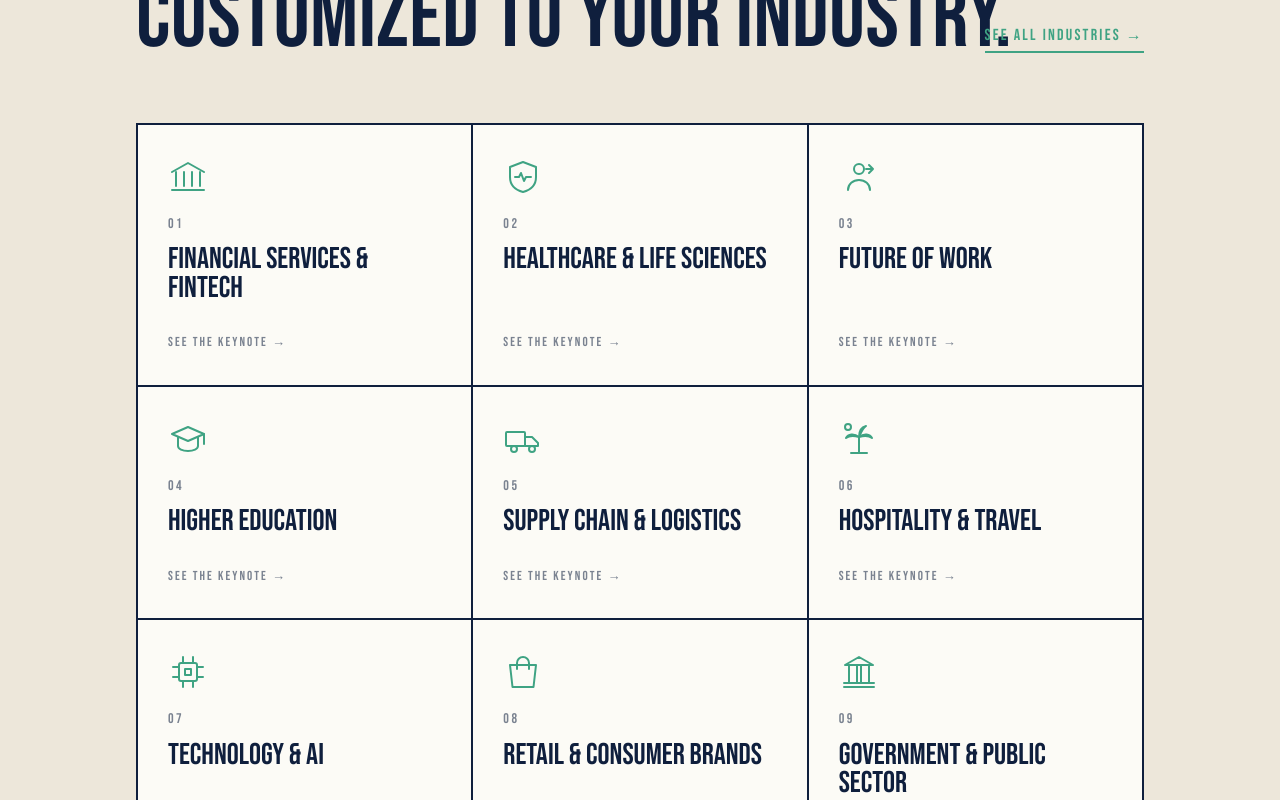
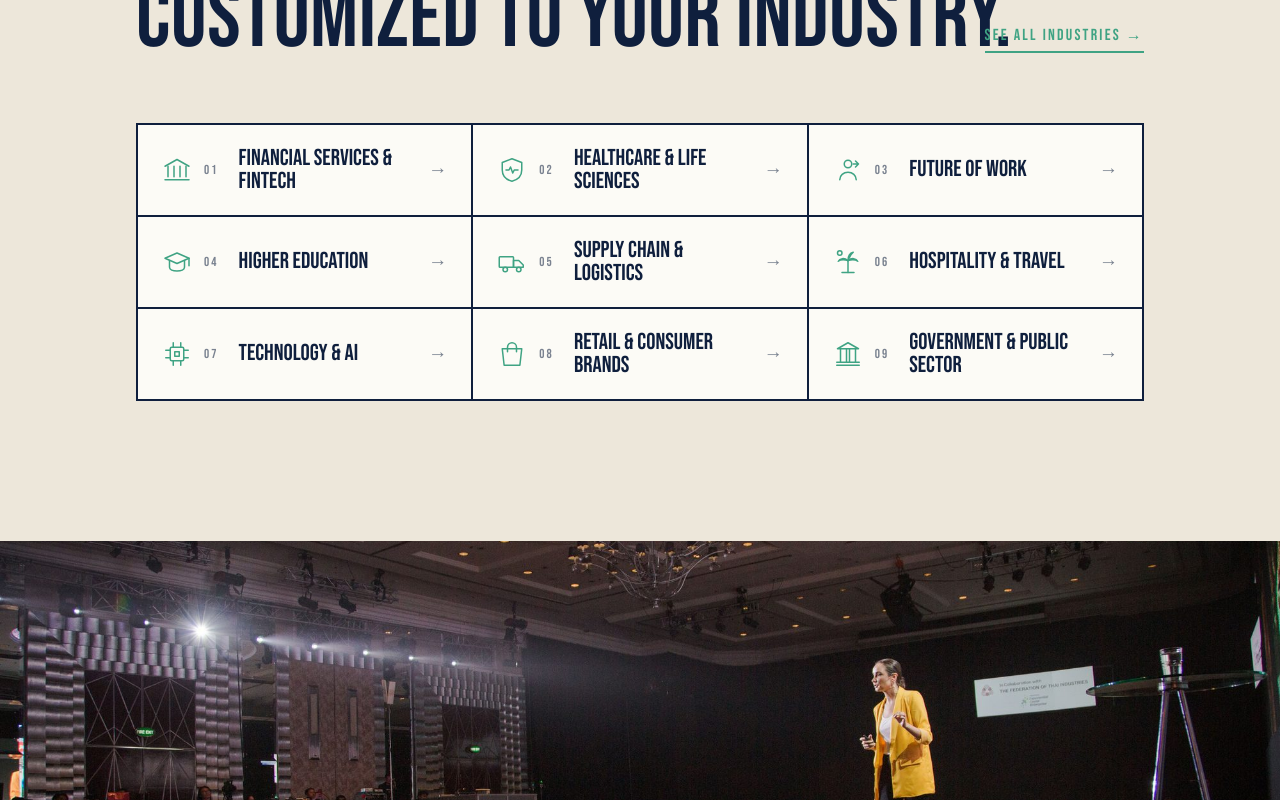
Before and after one commit to SamRadOfficial/sam-rad, a Next.js app: page / in a window 1280 px wide. Shown: the part 7160-7960 px from the top of the page. Built offline with nearby package versions, Linux system fonts and the light colour scheme.

Commit message:
condenses industry boxes on home, speaking pages

```diff
--- a/app/globals.css
+++ b/app/globals.css
@@ -406,23 +406,17 @@ body.nav-open{overflow:hidden;}
 /* INDUSTRIES */
 .industries{background:var(--paper-soft);padding:140px 0;}
 .ind-grid{display:grid;grid-template-columns:repeat(3,1fr);border-top:2px solid var(--ink);border-left:2px solid var(--ink);margin-top:32px;background:var(--paper-white);}
-.ind{color:inherit;text-decoration:none;padding:32px 30px;border-right:2px solid var(--ink);border-bottom:2px solid var(--ink);display:flex;flex-direction:column;gap:10px;min-height:200px;transition:all .2s;cursor:pointer;}
-.ind .ico{width:40px;height:40px;margin-bottom:6px;color:var(--mint-deep);transition:color .2s;}
+.ind{color:inherit;text-decoration:none;padding:22px 24px;border-right:2px solid var(--ink);
+  border-bottom:2px solid var(--ink);display:flex;align-items:center;gap:20px;transition:background .18s;}
+.ind .lead{display:flex;align-items:center;gap:12px;flex:0 0 auto;}
+.ind .ico{width:30px;height:30px;color:var(--mint-deep);display:block;transition:color .2s;}
 .ind .ico svg{width:100%;height:100%;display:block;}
-.ind:hover .ico{color:var(--ink);}
-.ind.custom .ico{color:var(--mint);}
-.ind.custom:hover .ico{color:var(--ink);}
+.ind .n{font-family:var(--fd);font-size:13px;letter-spacing:.16em;color:var(--ink-muted);}
+.ind .t{font-family:var(--fd);font-size:23px;line-height:1;color:var(--ink);text-transform:uppercase;}
+.ind .arw{font-family:var(--fd);font-size:19px;color:var(--ink-muted);margin-left:auto;flex:0 0 auto;transition:transform .18s,color .18s;}
 .ind:hover{background:var(--mint);}
-.ind .n{font-family:var(--fd);font-size:14px;letter-spacing:.18em;color:var(--ink-muted);}
-.ind:hover .n{color:var(--ink);}
-.ind .t{font-family:var(--fd);font-size:30px;line-height:.95;color:var(--ink);text-transform:uppercase;}
-.ind .a{font-family:var(--fd);font-size:13px;letter-spacing:.16em;text-transform:uppercase;color:var(--ink-muted);margin-top:auto;padding-top:20px;}
-.ind:hover .a{color:var(--ink);}
-.ind.custom{background:var(--ink);}
-.ind.custom .n,.ind.custom .a{color:var(--mint);}
-.ind.custom .t{color:var(--paper);}
-.ind.custom:hover{background:var(--mint);}
-.ind.custom:hover .t,.ind.custom:hover .a,.ind.custom:hover .n{color:var(--ink);}
+.ind:hover .ico,.ind:hover .n,.ind:hover .arw{color:var(--ink);}
+.ind:hover .arw{transform:translateX(4px);}
 
 .ind-more{display:flex;justify-content:space-between;align-items:center;gap:32px;flex-wrap:wrap;margin-top:32px;padding:32px 36px;border:2px solid var(--ink);background:var(--paper-white);}
 .ind-more-txt{font-size:15px;line-height:1.6;color:var(--ink-soft);max-width:640px;}
--- a/app/page.jsx
+++ b/app/page.jsx
@@ -126,16 +126,7 @@ export default function Home() {
               <h2 className="h2">One <span className="mint-fill">powerful</span> message.<br />Customized to your industry.</h2>
               <Link href="/industries" className="sec-link">See all industries →</Link>
             </div>
-            <div className="ind-grid">
-              {featured.map((ind, i) => (
-                <Link className="ind" href={`/industries/${ind.slug}`} key={ind.slug}>
-                  <IndustryIcon slug={ind.slug} />
-                  <div className="n">{String(i + 1).padStart(2, '0')}</div>
-                  <div className="t">{ind.name}</div>
-                  <div className="a">See the keynote →</div>
-                </Link>
-              ))}
-            </div>
+            <IndustryGrid industries={featured} numbered={false} />
           </div>
         </section>
 
--- a/app/writing/page.jsx
+++ b/app/writing/page.jsx
@@ -111,9 +111,10 @@ export default function Writing() {
           <div className="narrow">
             <div className="section-header">
               <div className="tag">Browse by industry</div>
-              <h2 className="h2">Twenty industries. <span className="mint-fill">One</span> lens.</h2>
+              <h2 className="h2">Every industry. <span className="mint-fill">One</span> lens.</h2>
+              <Link href="/industries" className="sec-link">See all industries →</Link>
             </div>
-            <IndustryGrid industries={industries} cta="Dispatches + keynote →" />
+            <IndustryGrid industries={industries} />
           </div>
         </section>
 
--- a/components/Blocks.jsx
+++ b/components/Blocks.jsx
@@ -133,28 +133,23 @@ export function ClientLogos({ names = [], label }) {
 
 
 
-export function IndustryGrid({ industries, cta = 'See the keynote →', showCustom = true, numbered = true }) {
+export function IndustryGrid({ industries, numbered = true }) {
   return (
     <div className="ind-grid">
       {industries.map((ind, i) => (
         <Link className="ind" href={`/industries/${ind.slug}`} key={ind.slug}>
-          <IndustryIcon slug={ind.slug} />
-          <div className="n">{String(numbered ? ind.number : i + 1).padStart(2, '0')}</div>
-          <div className="t">{ind.name}</div>
-          <div className="a">{cta}</div>
+          <span className="lead">
+            <IndustryIcon slug={ind.slug} />
+            <span className="n">{String(numbered ? ind.number : i + 1).padStart(2, '0')}</span>
+          </span>
+          <span className="t">{ind.name}</span>
+          <span className="arw" aria-hidden="true">→</span>
         </Link>
       ))}
-      {showCustom && (
-        <Link className="ind custom" href="/book">
-          <IndustryIcon slug="custom" />
-          <div className="n">Custom</div>
-          <div className="t">Your industry next.</div>
-          <div className="a">Ask about your industry →</div>
-        </Link>
-      )}
     </div>
   );
 }
+
 
 export function DispatchList({ dispatches }) {
   return (
```
